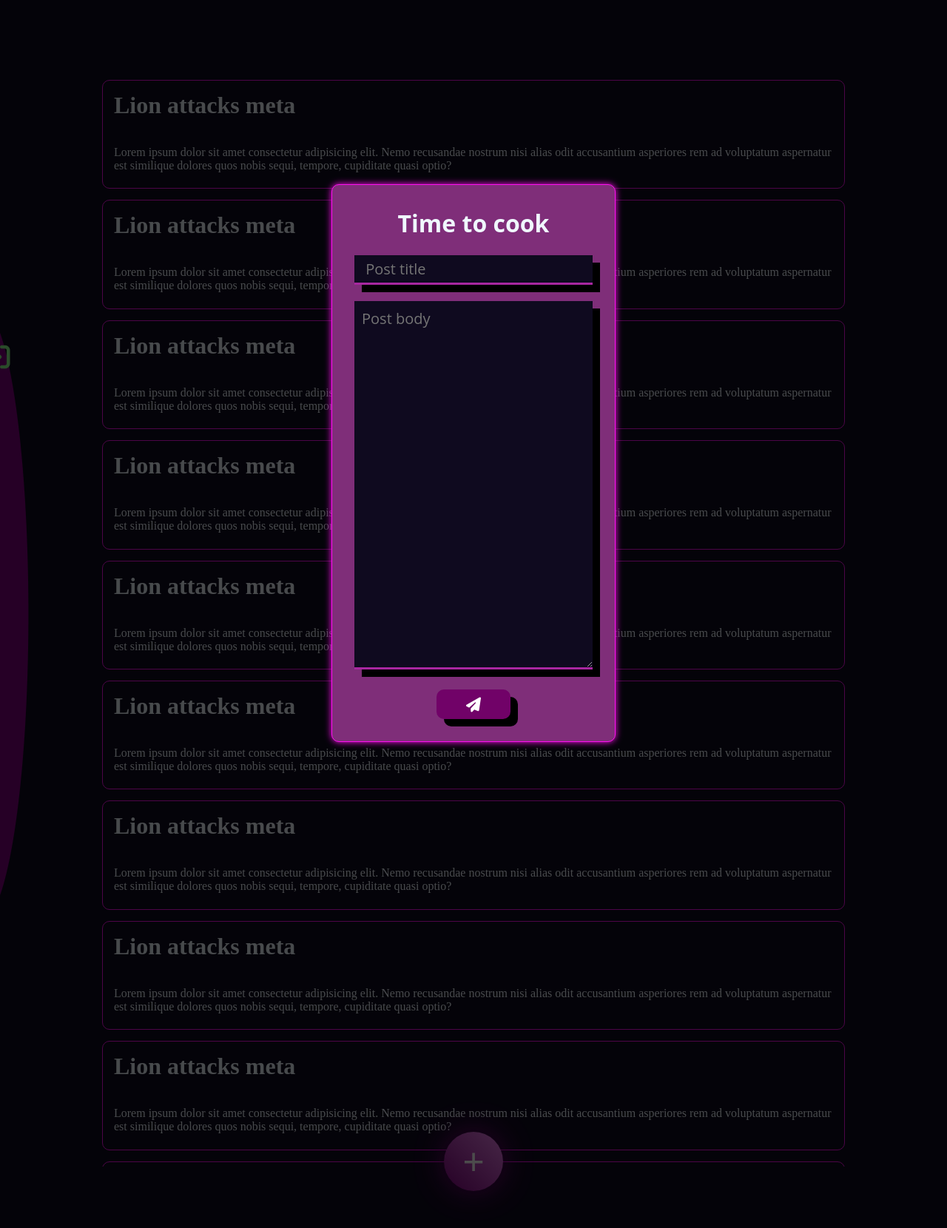
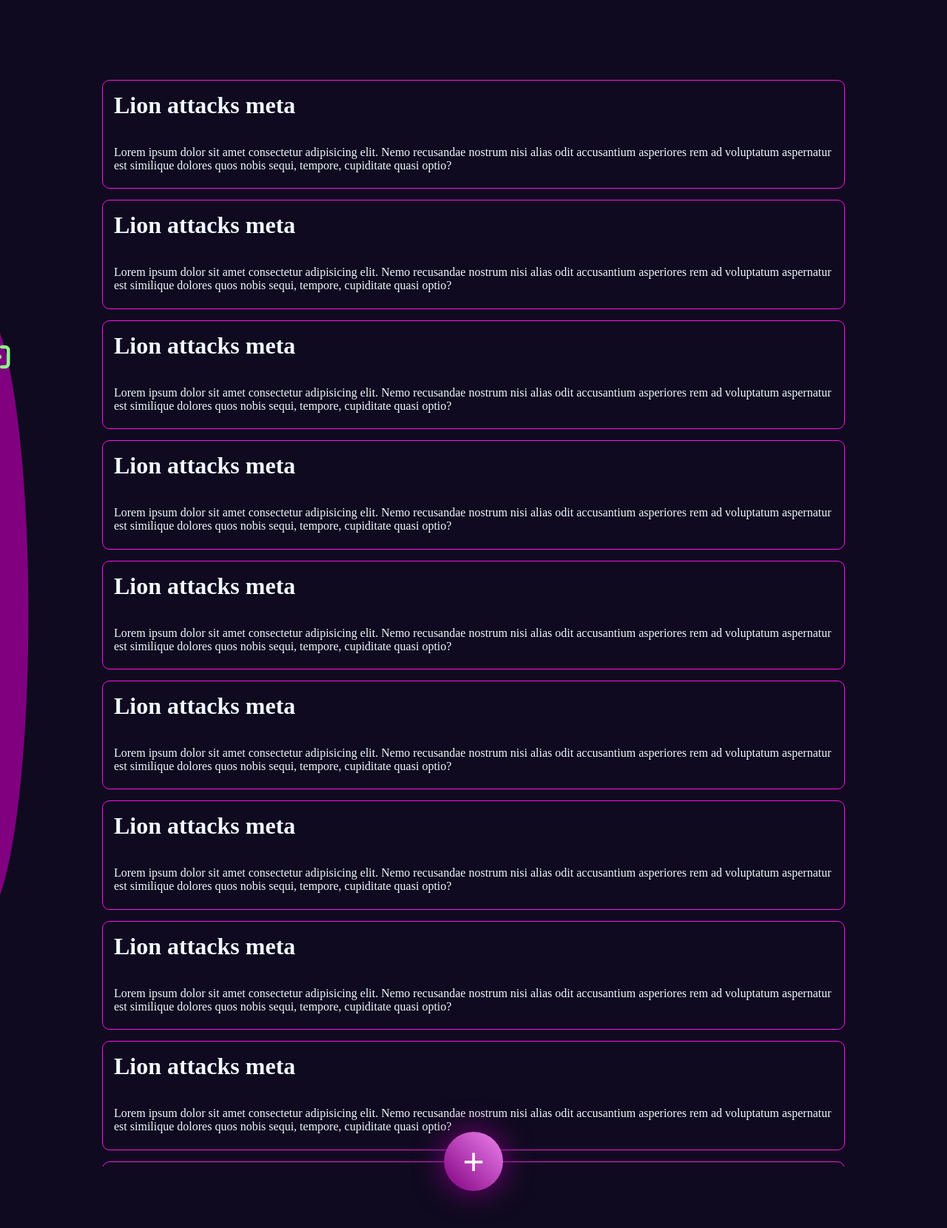
Before and after one commit to SiddharthIsCoding/threads-clone, a Flask app: page / in a window 1280 px wide. Shown: the whole page at 74% size. Run offline with Flask 3, Linux system fonts and the light colour scheme; some libraries are stand-ins or nearby versions.

Commit message:
commit of the day

```diff
--- a/static/style.css
+++ b/static/style.css
@@ -163,6 +163,12 @@ nav > ul > li > a:hover
     font-family: 'Open Sans',sans-serif;
     color: aliceblue;
     box-shadow: 0px 0px 10px #FF10F0;
+    display: none;
+}
+
+#postform > h1
+{
+    text-shadow: 10px 10px 0px black;
 }
 
 #filter
@@ -173,6 +179,7 @@ nav > ul > li > a:hover
     background: rgba(0,0,0,0.7);
     position: absolute;
     top: 0px;
+    display: none;
     left:0px;
 }
 
--- a/templates/home.html
+++ b/templates/home.html
@@ -46,7 +46,7 @@
 
 
     <div id="postform" >
-        <h1>Time to cook</h1>
+        <h1>Let's cook</h1>
         <br>
         <form action="#">
             <input placeholder=" Post title "  type="text" name="postheader" id="pheader">
@@ -58,5 +58,18 @@
     </div>
 
 
+    <script>
+        document.querySelector("#filter").addEventListener('click',()=>{
+            document.querySelector("#filter").style.display = "none";
+            document.querySelector("#postform").style.display = "none";
+        })
+
+        document.querySelector("#thebutton").addEventListener("click",()=>{
+            document.querySelector("#filter").style.display = "block";
+            document.querySelector("#postform").style.display = "block";
+        })
+    </script>
+
+
 </body>
 </html>
```
